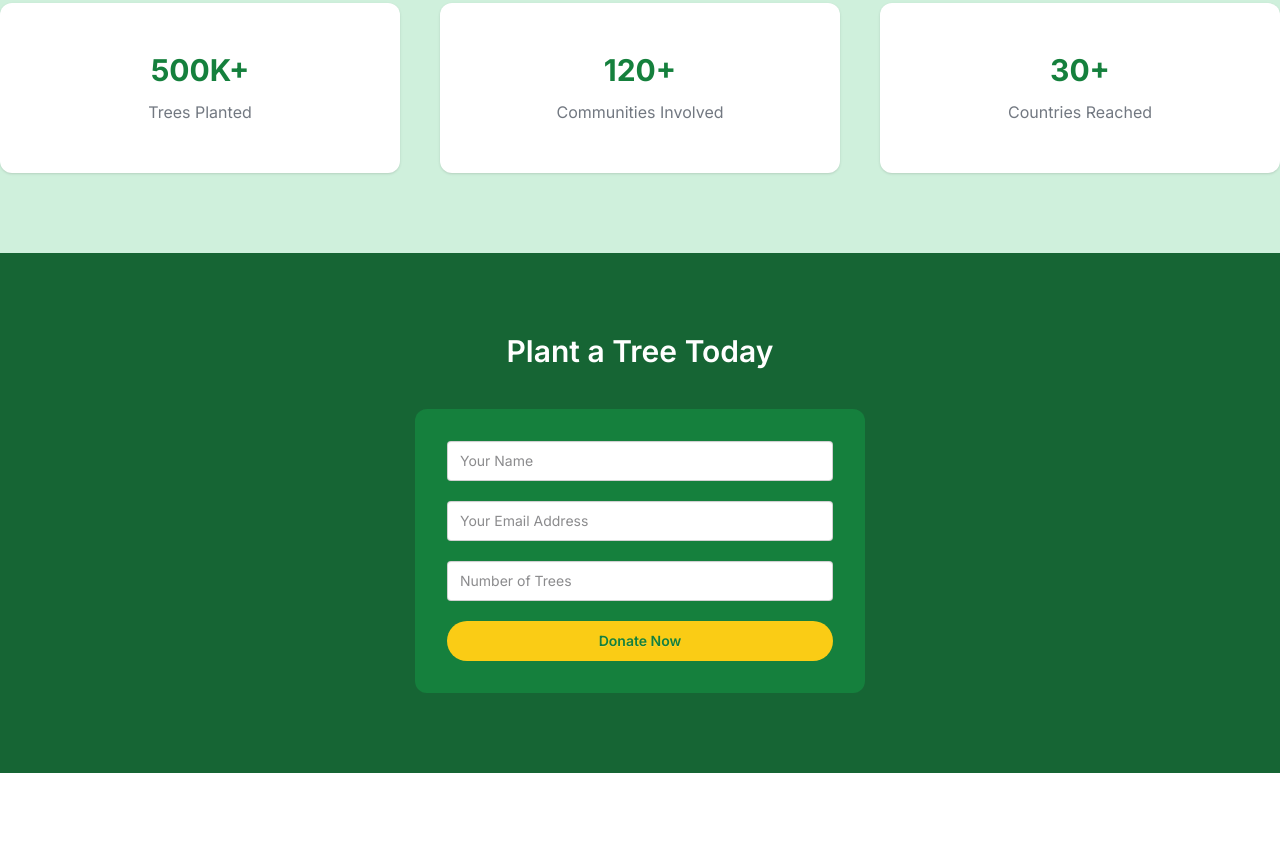
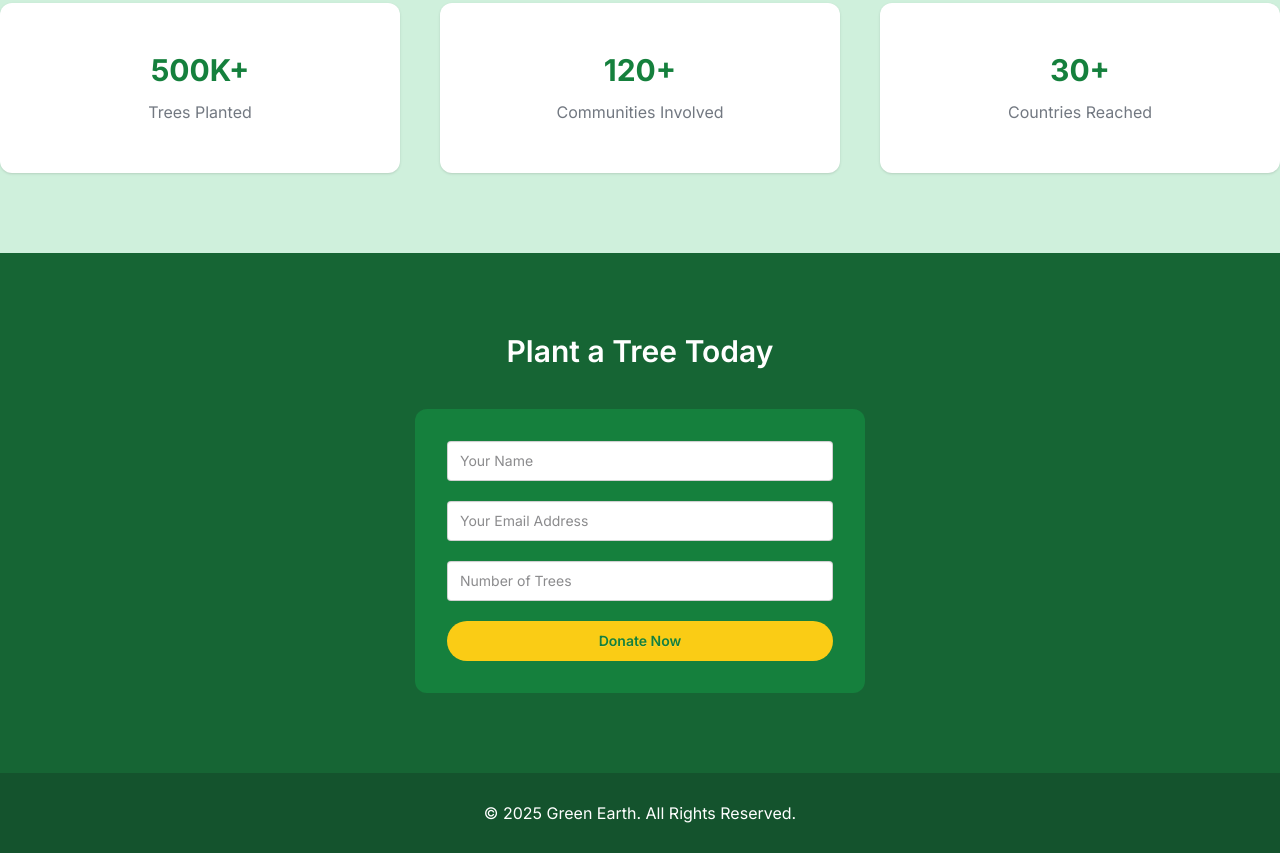
Before and after one commit to MdFoysalHossain/Assignment-6-Green-Earth, a plain HTML site: page index.html in a window 1280 px wide. Shown: the part 1623-2476 px from the top of the page. Before the commit the page ends 2396 px from the top, so only its background shows below. Drawn offline with nearby package versions, Linux system fonts and the light colour scheme; no server answers.

Commit message:
Footer Added

```diff
--- a/index.html
+++ b/index.html
@@ -199,6 +199,10 @@
         </div>
     </section>
 
+    <footer class="text-center bg-[#14532D] py-7">
+        <span class="text-white">© 2025 Green Earth. All Rights Reserved.</span>
+    </footer>
+
     <script src="js/main.js"></script>
 </body>
 </html>
--- a/js/main.js
+++ b/js/main.js
@@ -237,5 +237,5 @@ function loadModal(id){
 
 }
 
-// loadItems();
+loadItems();
 loadCat();
```
